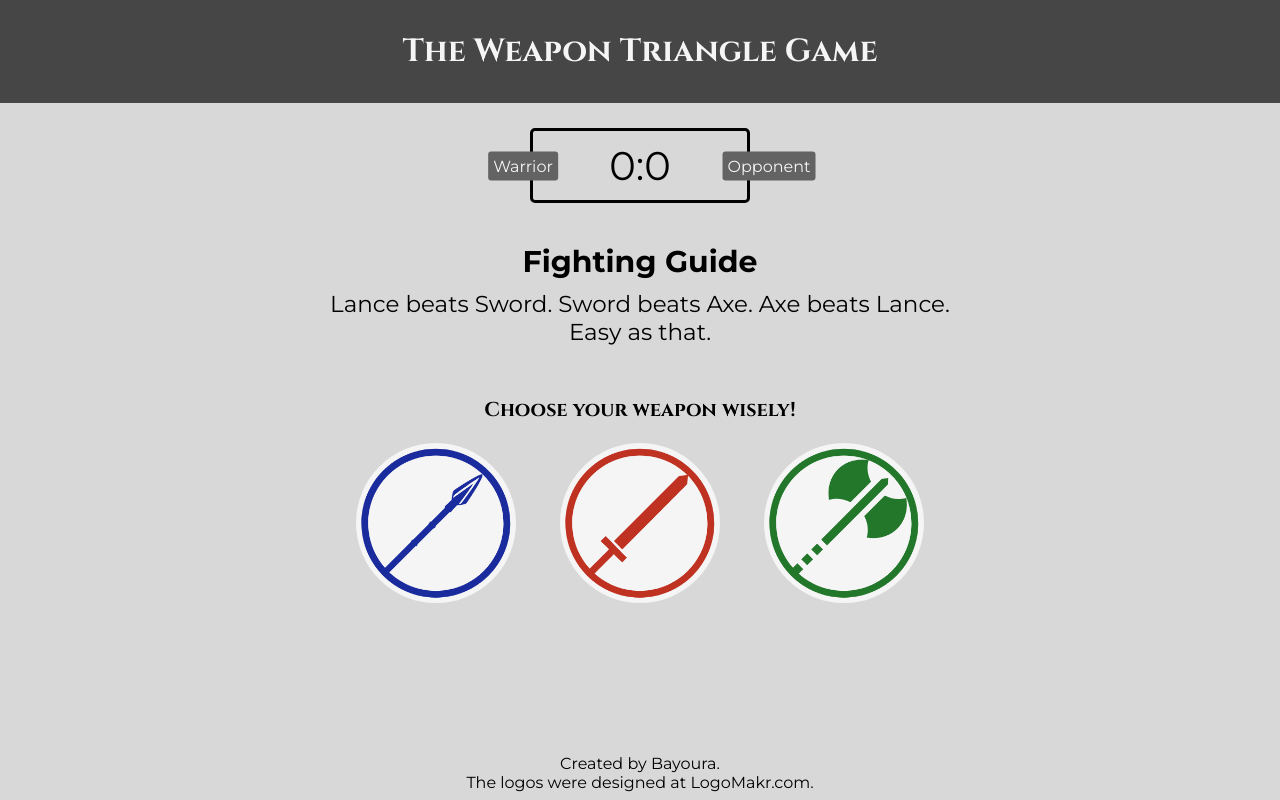
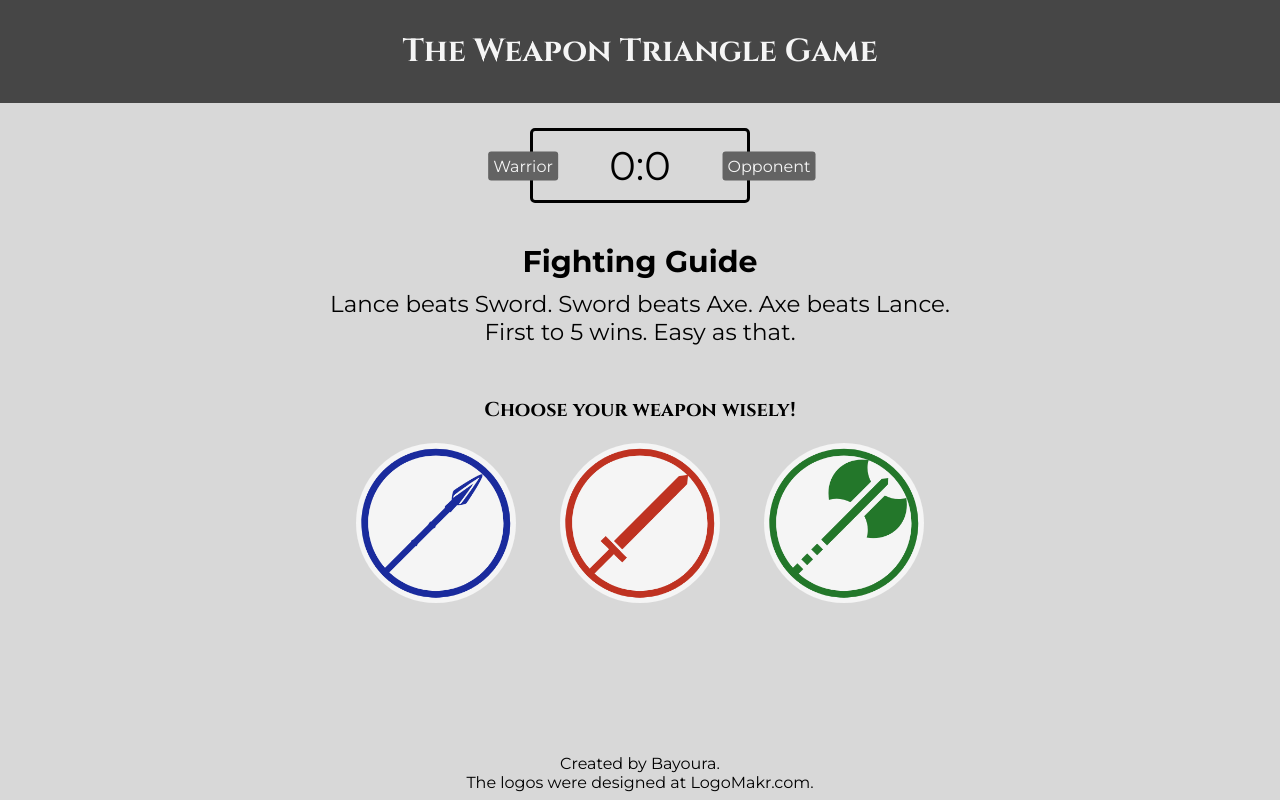
Before and after one commit to Bayoura/rock-paper-scissors, a plain HTML site: page index.html in a window 1280 px wide. Drawn offline with Linux system fonts and the light colour scheme.

Commit message:
add winning condition

```diff
--- a/index.html
+++ b/index.html
@@ -16,7 +16,7 @@
         <div class="guide-container center">
             <h2>Fighting Guide</h2>
             <p>Lance beats Sword. Sword beats Axe. Axe beats Lance.</p>
-            <p>Easy as that.</p>
+            <p>First to 5 wins. Easy as that.</p>
         </div>
 
 
```
